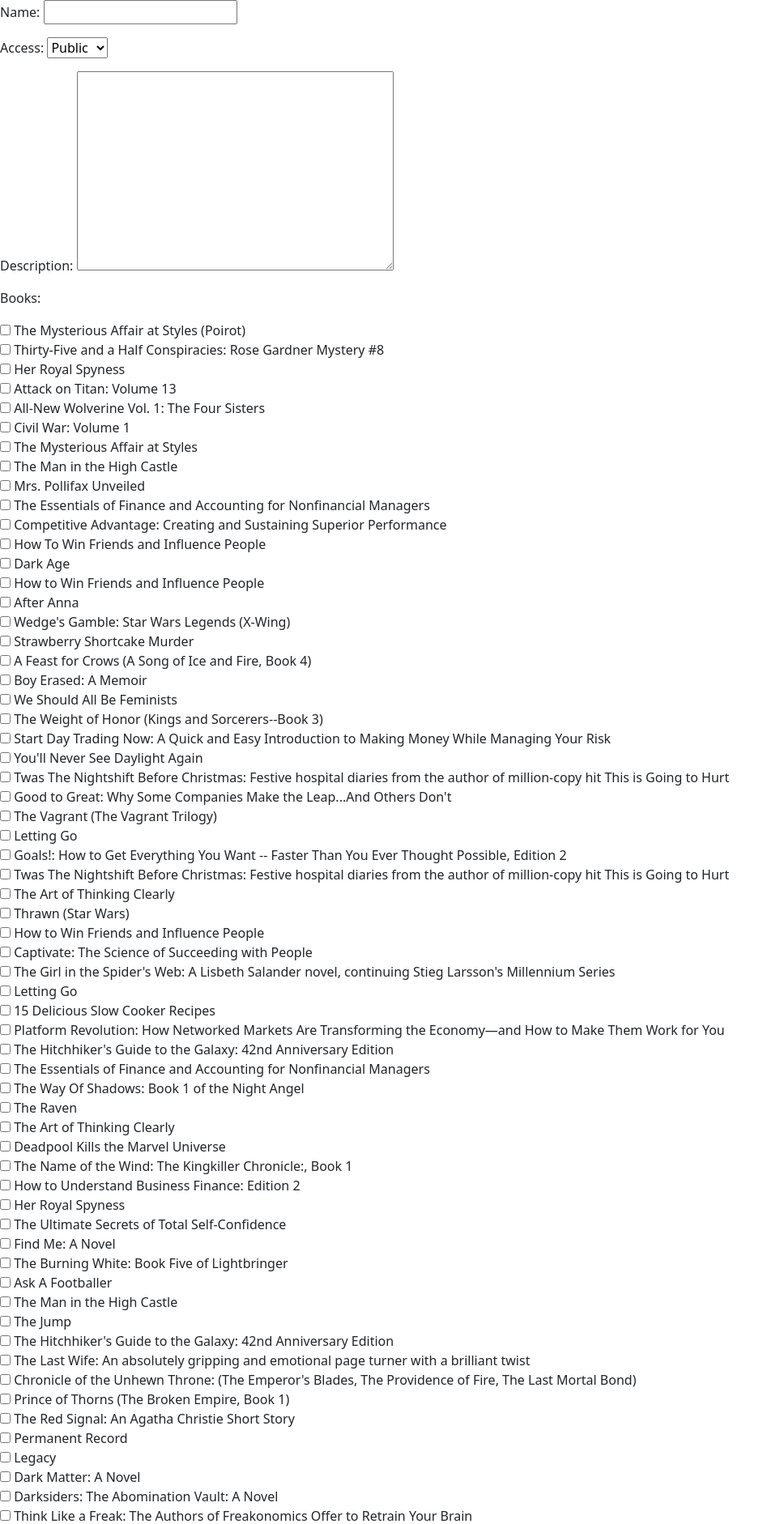
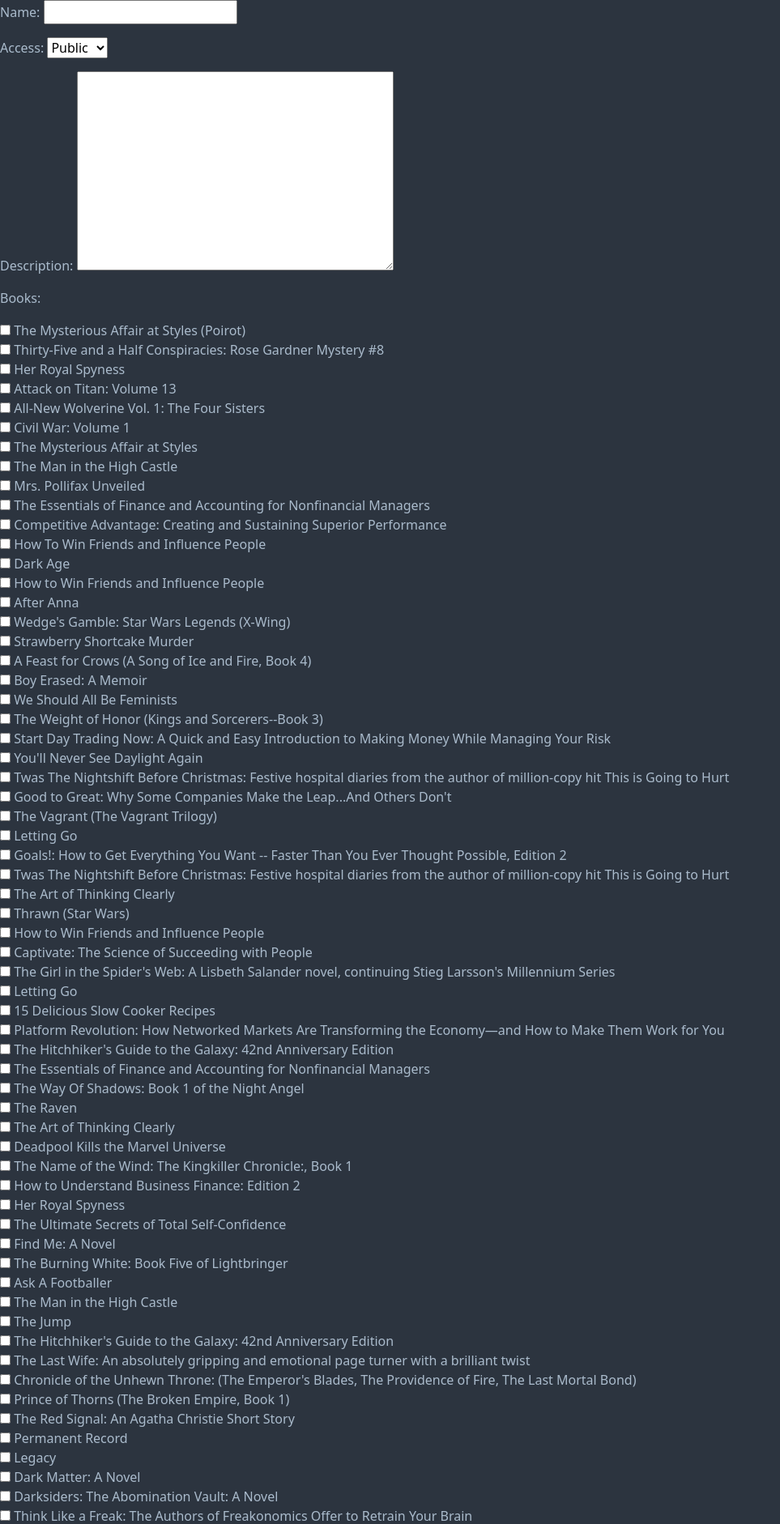
Before and after one commit to LiteraLand-C07/LiteraLand, a Django app: page /rankingBuku/create_book_list/ in a window 1280 px wide. Shown: the part 56-1938 px from the top of the page at 81% size, without its empty margins (0-963 px from the left). Run offline with Django 4.2, Linux system fonts and the light colour scheme; the visitor is signed in with stand-in values (Sample User, id 1); data comes from the database, SQL or seed files in the repository; some libraries are stand-ins or nearby versions.

Commit message:
made some changes

```diff
--- a/rankingBuku/templates/create_book_list.html
+++ b/rankingBuku/templates/create_book_list.html
@@ -17,21 +17,22 @@
 
 {% endblock meta %}
 
-
 {% block link %}
+<style>
+  body{
+    background-color: #2C343F;
+  }
+</style>
 
 {% endblock link %}
 
-
 {% block content %}
 <body>
-<form method="post">
+<form method="post" style="color: #AABBCC;">
     {% csrf_token %}
       {{ form.as_p }}
-      <tr>
-          <td>
-              <input type="submit" value="Add Product"/>
-          </td>
+        <input type="submit" value="Add Product"/>
+        </td>
 </form>
 </body>
 
--- a/rankingBuku/templates/rankingBuku.html
+++ b/rankingBuku/templates/rankingBuku.html
@@ -63,7 +63,7 @@
         mybooklists.forEach((mybooklist) => {
             htmlString += `
             <div class="col-md-3">
-                <div class="card custom-card" data-list-id="${mybooklist.pk}"> <!-- Set the data-list-id attribute here -->
+                <div class="card custom-card" data-list-id="${mybooklist.pk}">
                     <img src=${mybooklist.fields.image} id="cover-${mybooklist.pk}" class="card-img-center" alt="Book Cover" style="height: 200px; width: 50%; object-fit: cover; >
                     <div class="card-body">
                         <h5 class="card-title text-truncate" style="font-family: Nunito, sans-serif; font-size: 20px;  font-weight: 600; letter-spacing: 0.5px;">${mybooklist.fields.name}</h5>
@@ -91,7 +91,6 @@
 
         let htmlString = '<div class="row">';
         booklists.forEach((booklist) => {
-            const imageUrl = "{% if booklist.fields.image %}{{ booklist.fields.image.url }}{% else %}/static/default_image.png{% endif %}";
             htmlString += `
             <div class="col-md-3">
                 <div class="card custom-card" data-list-id="${booklist.pk}"> <!-- Set the data-list-id attribute here -->
--- a/rankingBuku/views.py
+++ b/rankingBuku/views.py
@@ -12,8 +12,10 @@
 # Create your views here.
 def show_book_lists(request):
     book_lists = ListBook.objects.all()
+    my_booklists = ListBook.objects.filter(user=request.user)
     context = {
-        'book_lists': book_lists
+        'book_lists': book_lists,
+        'my_booklists' : my_booklists
     }
     return render(request, 'rankingBuku.html', context)
 
```
